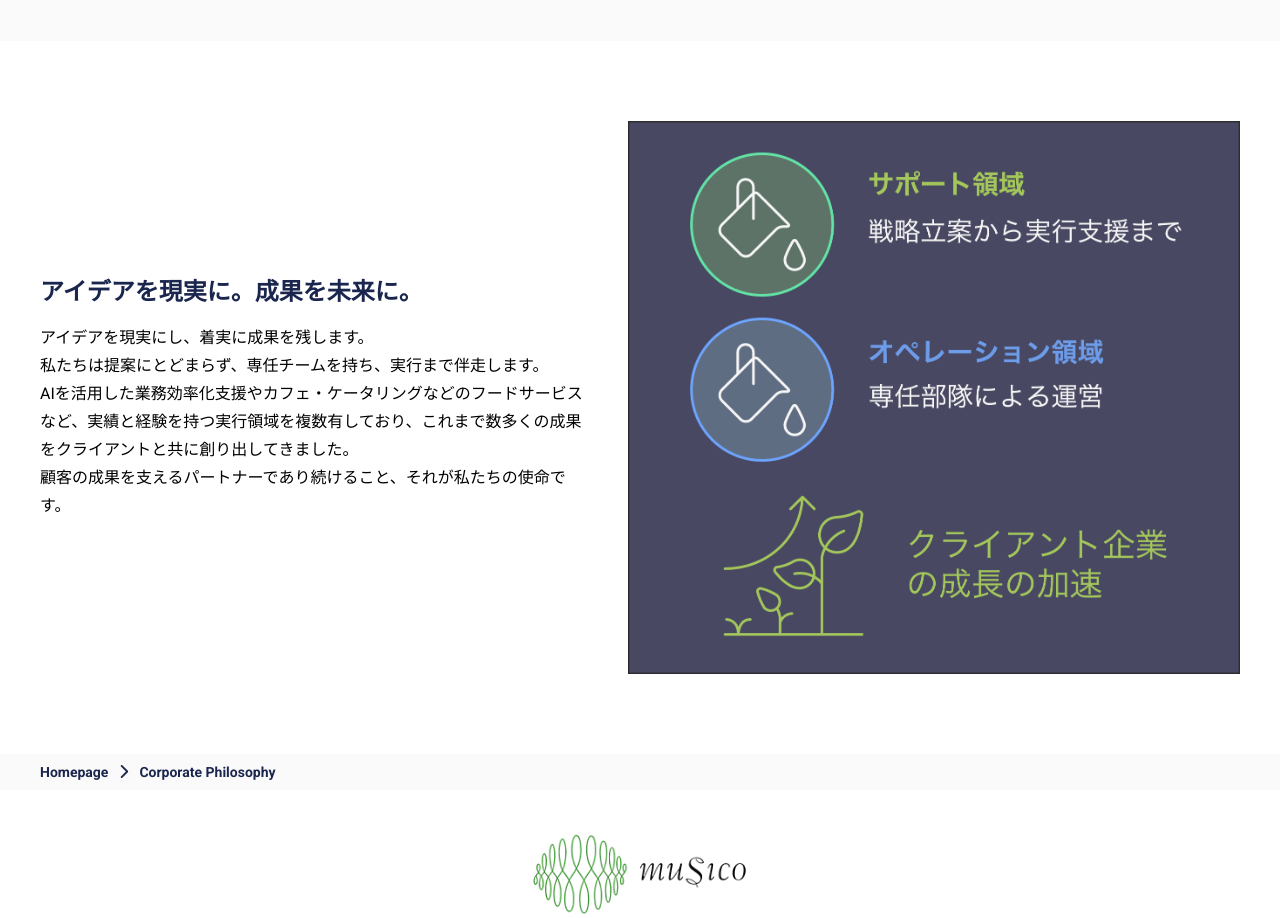
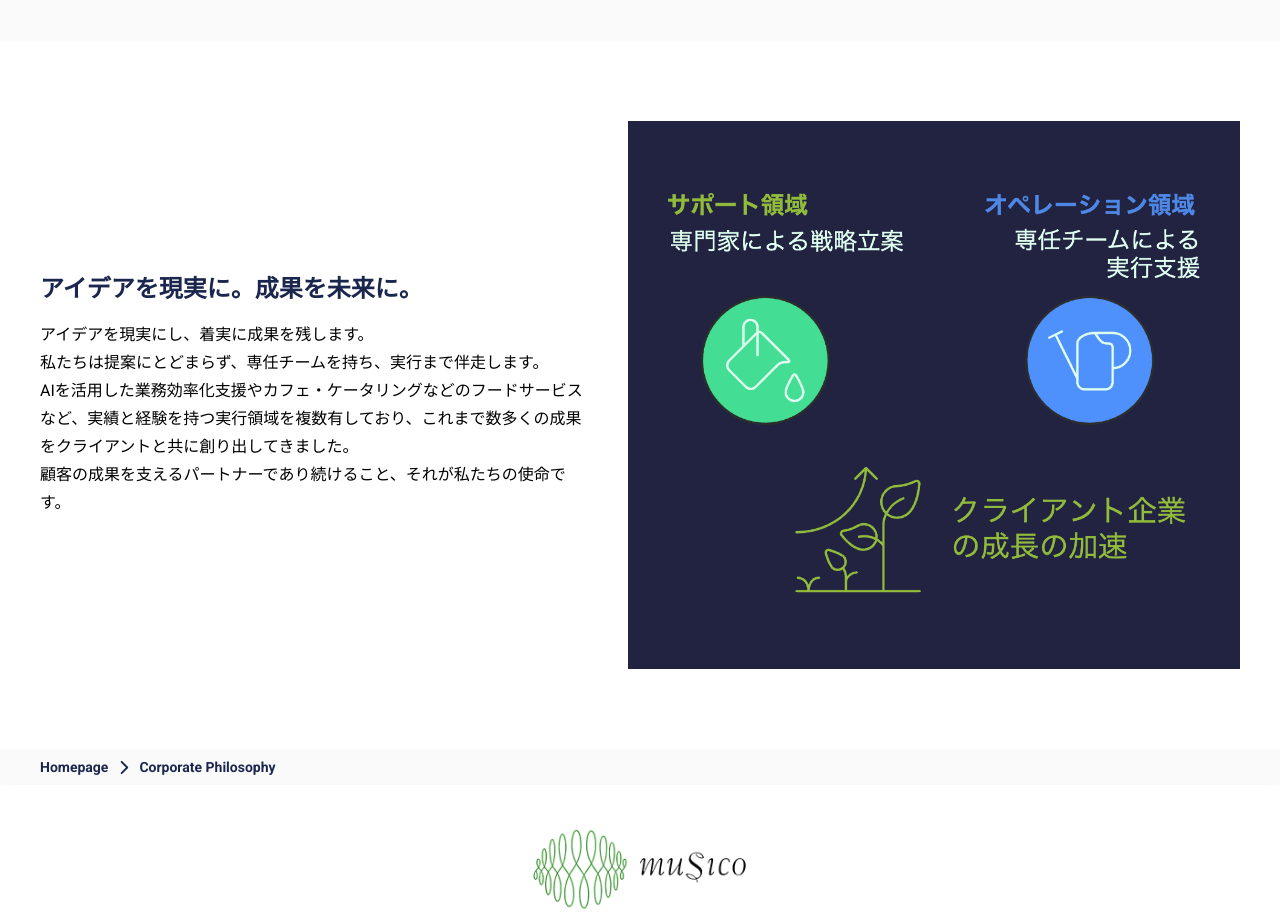
Before and after one commit to Inno-Musi/HP, a Next.js app: page /en/philosophy in a window 1280 px wide. Shown: the part 1620-2538 px from the top of the page. Built offline with nearby package versions, Linux system fonts and the light colour scheme.

Commit message:
Resize Musico approach image in Philosophy section

```diff
--- a/src/features/philosophy/_components/section-action.tsx
+++ b/src/features/philosophy/_components/section-action.tsx
@@ -30,8 +30,8 @@ export const SectionAction = ({ language }: Props) => {
           <Image
             src="/musico-approach.png"
             alt="musico-approach"
-            width={2806}
-            height={2532}
+            width={1012}
+            height={906}
             className="lg:w-[51%] bg-darkNavy/95"
           />
         </div>
```
Also changed, not shown: public/musico-approach.png.
